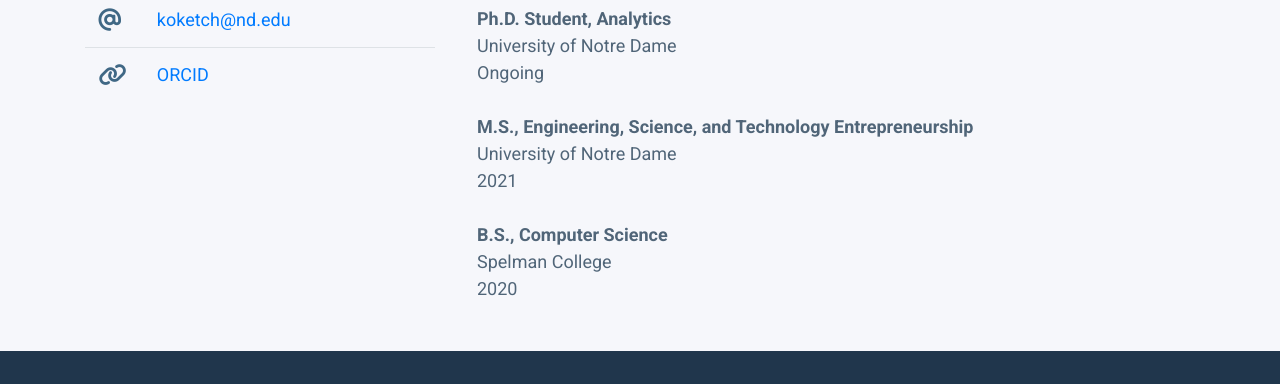
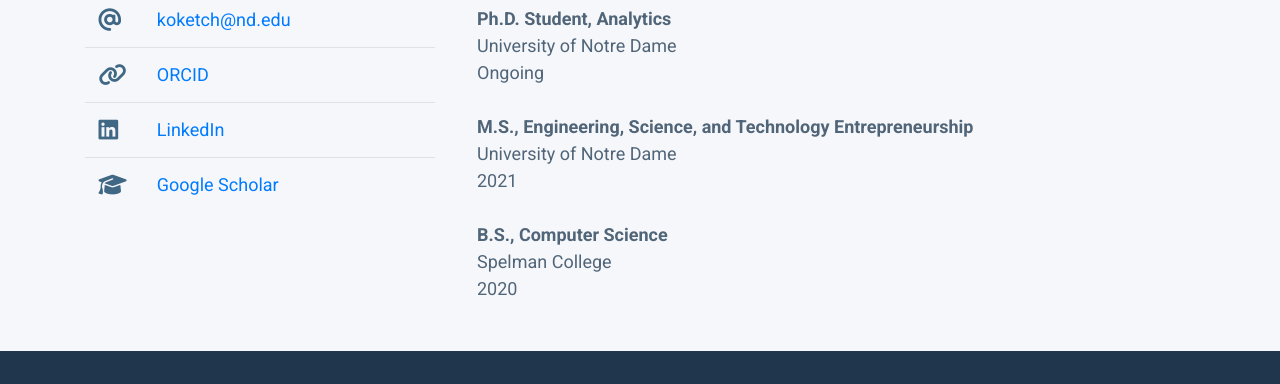
Before and after one commit to Kezy-Oketch/Kezy-Oketch.github.io, a plain HTML site: page index.html in a window 1280 px wide. Shown: the part 688-1072 px from the top of the page. Drawn offline with nearby package versions, Linux system fonts and the light colour scheme.

Commit message:
Update index.html

```diff
--- a/index.html
+++ b/index.html
@@ -64,17 +64,41 @@
 
       <table class="table mt-4" id="contact-table">
         <tbody>
+          <!-- Email -->
           <tr class="d-flex">
             <td class="col-2"><i class="fa fa-lg fa-at"></i></td>
-              <td class="col-10"><a href="mailto:koketch@nd.edu">koketch@nd.edu</a></td>
+            <td class="col-10">
+              <a href="mailto:koketch@nd.edu">koketch@nd.edu</a>
+            </td>
           </tr>
+
+          <!-- ORCID -->
           <tr class="d-flex">
             <td class="col-2"><i class="fa fa-lg fa-link"></i></td>
-              <td class="col-10"><a href="https://orcid.org/0009-0000-1089-2530">ORCID</a></td>
+            <td class="col-10">
+              <a href="https://orcid.org/0009-0000-1089-2530" target="_blank">ORCID</a>
+            </td>
+          </tr>
+
+          <!-- LinkedIn -->
+          <tr class="d-flex">
+            <td class="col-2"><i class="fab fa-lg fa-linkedin"></i></td>
+            <td class="col-10">
+              <a href="https://www.linkedin.com/in/YOUR-LINKEDIN-USERNAME" target="_blank">LinkedIn</a>
+            </td>
+          </tr>
+
+          <!-- Google Scholar -->
+          <tr class="d-flex">
+            <td class="col-2"><i class="fa fa-lg fa-graduation-cap"></i></td>
+            <td class="col-10">
+              <a href="https://scholar.google.com/citations?user=YOUR-SCHOLAR-ID" target="_blank">Google Scholar</a>
+            </td>
           </tr>
         </tbody>
       </table>
     </div>
+
       <!-- col-sm-4 -->
 
       <div class="col-sm-8 px-4">
```
Lines whose indentation alone changed are shown as unchanged.
